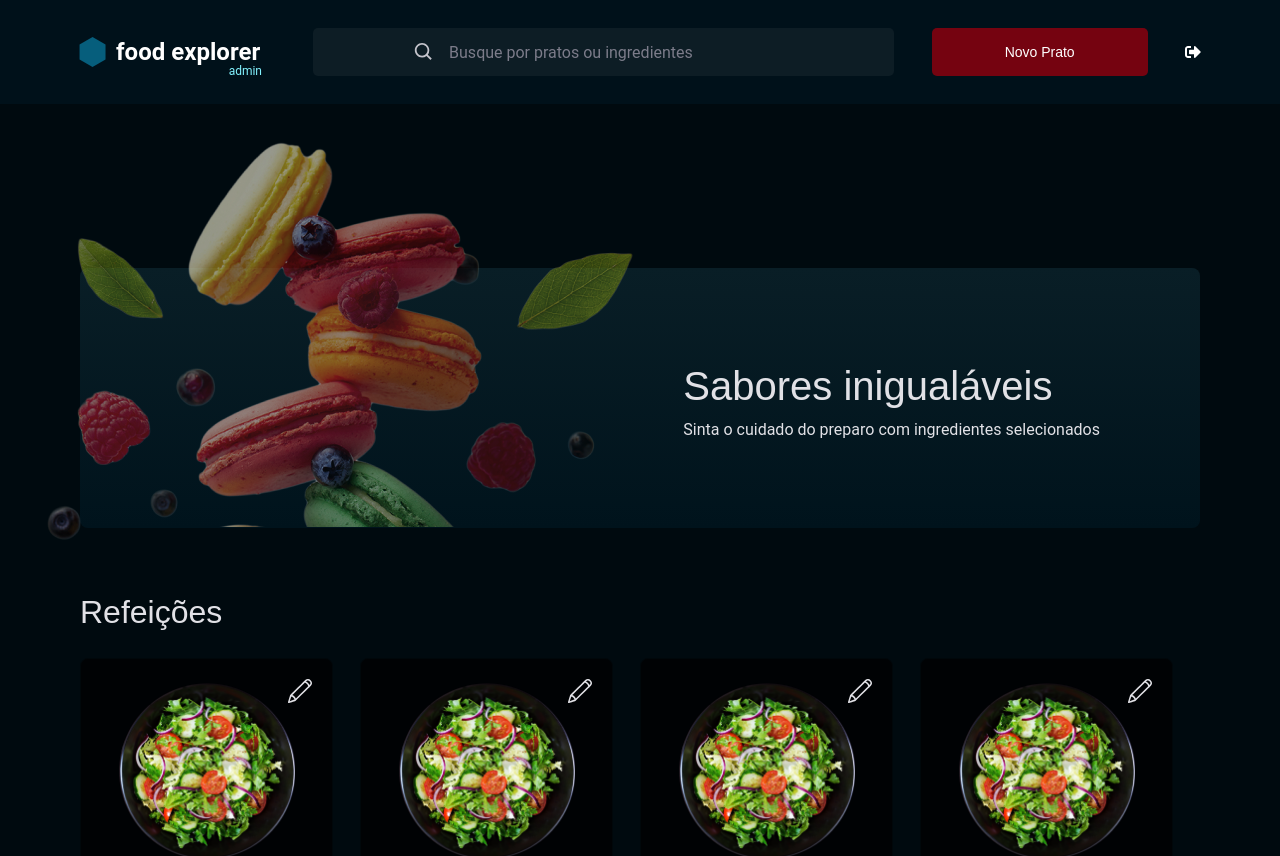
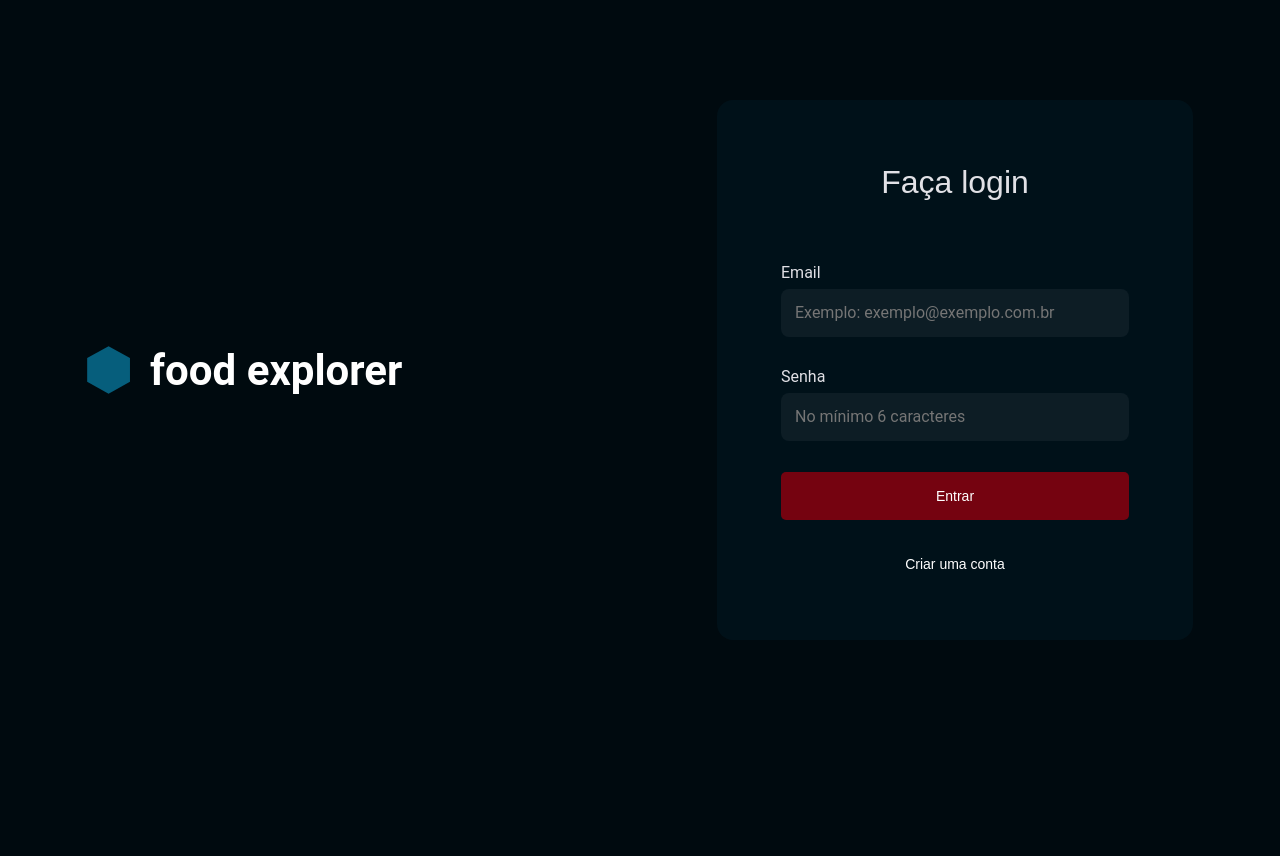
Before and after one commit to dev-rafael92as/frontend-foodExplorer, a React (Vite) app: page / in a window 1280 px wide. Shown: the top 856 px of the page. After the commit the page ends 800 px from the top, so only its background shows below. Built offline with nearby package versions, Linux system fonts and the light colour scheme.

Commit message:
[feat] Initial intagration with backend

```diff
--- a/src/components/Header/index.jsx
+++ b/src/components/Header/index.jsx
@@ -6,12 +6,14 @@ import {FaSignOutAlt} from 'react-icons/fa'
 import { BiSearch } from 'react-icons/bi'
 import ButtonText from '../ButtonText'
 import { Link } from 'react-router-dom'
+import { useFoodExplorer } from '../../hooks/useFoodExplorerContext'
 
-export const Header = ({admin}) => {
+export const Header = () => {
+    const { user } = useFoodExplorer()
   return (
     <Container>
         <div className='wrapper-content-header'>
-        <Link to="/" className={`logo-header style-admin`}>
+        <Link to="/" className={user.admin === 1 ? `logo-header style-admin` : "logo-header"}>
             <svg width="27" height="30" viewBox="0 0 27 30" fill="none" xmlns="http://www.w3.org/2000/svg">
                 <path d="M13.5391 0L26.5294 7.5V22.5L13.5391 30L0.548681 22.5V7.5L13.5391 0Z" fill="#065E7C"/>
             </svg>
@@ -24,7 +26,7 @@ export const Header = ({admin}) => {
         </div>
 
         <div className='container-button'>
-            {admin ? <Link to="/new-dishe"><Button title="Novo Prato"/></Link> : <Button icon={TbReceipt} title={`Pedidos (${0})`}/>}
+            {user.admin === 1 ? <Link to="/new-dishe"><Button title="Novo Prato"/></Link> : <Button icon={TbReceipt} title={`Pedidos (${0})`}/>}
         </div>
 
         <ButtonText to="/" icon={FaSignOutAlt} title=""/>
--- a/src/components/ProductSummary/index.jsx
+++ b/src/components/ProductSummary/index.jsx
@@ -5,11 +5,22 @@ import { HiOutlineHeart, HiHeart } from 'react-icons/hi'
 import Button from '../Button'
 import { Counter } from '../Counter'
 import { Link } from 'react-router-dom'
+import { api } from '../../services/api'
 
-export const ProductSummary = ({...rest}) => {
+export const ProductSummary = ({ dishe, ...rest}) => {
     const [ wishProduct, setWishProduct ] = useState(false)
 
-  return (
+    const imageProduct = `${api.defaults.baseURL}/files/${dishe.image}`
+    console.log("dishe", dishe)
+
+    // const currencyFormat = new Intl.NumberFormat('pt-BR', {
+    //     style: 'currency',
+    //     currency: 'BRL',
+    //     minimumFractionDigits: 2,
+    //     maximumFractionDigits: 2
+    // }).format(dishe.price)
+
+    return (
     <Container {...rest}>
         <Link to="/details">
             <img src={imageProduct} alt="" />
@@ -23,11 +34,11 @@ export const ProductSummary = ({...rest}) => {
 
         <div className='container-infoProduct'>
             <Link to="/details">
-                <h4>Spaguetti Gambe  &gt;</h4>
-                <p>Massa fresca com camarões e pesto.</p>
+                <h4>{dishe.title}  &gt;</h4>
+                <p>{dishe.description}</p>
 
                 <p className='sellingPrice'>
-                    R$ 79,97
+                    {dishe.price}
                 </p>
             </Link>
 
--- a/src/components/Shelf/index.jsx
+++ b/src/components/Shelf/index.jsx
@@ -1,18 +1,27 @@
 import React from 'react'
+import { useFoodExplorer } from '../../hooks/useFoodExplorerContext'
 import { ProductSummary } from '../ProductSummary'
 import { ProductSummaryAdmin } from '../ProductSummaryAdmin'
 import { Container } from './styles'
 
-export const Shelf = ({title, admin}) => {
+export const Shelf = ({title}) => {
+  const { user, dishes } = useFoodExplorer()
+  const admin = user?.isAdmin === 1 ? true : false
+
+  // console.log("dishes", dishes)
+
+  const dishesCategory = dishes?.filter((dish) => dish.category === title);
+  // console.log("dishesCategory", dishesCategory)
   return (
     <Container>
         <h2>{title}</h2>
 
         <div className='container-shelf'>
-            {admin ? <ProductSummaryAdmin/> : <ProductSummary />}
-            {admin ? <ProductSummaryAdmin/> : <ProductSummary />}
-            {admin ? <ProductSummaryAdmin/> : <ProductSummary />}
-            {admin ? <ProductSummaryAdmin/> : <ProductSummary />}
+          {dishesCategory.map((dishe) => (
+            <ProductSummary key={dishe.id} dishe={dishe}/>
+            ))}
+            {/* {admin ? <ProductSummaryAdmin/> : <ProductSummary />} */}
+            {/* {admin ? <ProductSummaryAdmin/> : <ProductSummary />} */}
         </div>
     </Container>
   )
--- a/src/pages/HomeUser/index.jsx
+++ b/src/pages/HomeUser/index.jsx
@@ -1,14 +1,32 @@
-import React from 'react'
+import React, { useEffect } from 'react'
 import { Footer } from '../../components/Footer'
 import { Header } from '../../components/Header'
 import { MainBanner } from '../../components/MainBanner'
 import { Shelf } from '../../components/Shelf'
+import { useFoodExplorer } from '../../hooks/useFoodExplorerContext'
+import { api } from '../../services/api'
 import { Container } from './styles'
 
 export const HomeUser = () => {
+  const  { dishes, setDishes, isLoading, setIsLoading } = useFoodExplorer()
+
+  useEffect(() => {
+    setIsLoading(true)
+    const showDishes = async () => {
+
+      const getDishes = await api.get('/dishes?title')
+      const { data } = getDishes
+
+      setDishes(data)
+      setIsLoading(false)
+    }
+
+    showDishes()
+  }, [])
+
   return (
     <Container>
-      <Header admin={false}/>
+      <Header />
 
       <main className='container-main-content'>
         <MainBanner />
--- a/src/pages/SignIn/index.jsx
+++ b/src/pages/SignIn/index.jsx
@@ -1,11 +1,21 @@
-import React from 'react'
+import React, { useState } from 'react'
 import Button from '../../components/Button'
 import ButtonText from '../../components/ButtonText'
 import Input from '../../components/Input'
 import LogoApp from '../../components/LogoApp'
+import { useFoodExplorer } from '../../hooks/useFoodExplorerContext'
 import { Container } from './styles'
 
 const SignIn = () => {
+  const [ userEmail, setUserEmail ] = useState()
+  const [ userPassword, setUserPassword ] = useState()
+
+  const { signIn } = useFoodExplorer()
+
+  const handleLogin = () => {
+    signIn({email: userEmail, password: userPassword})
+  }
+
   return (
     <Container>
         <LogoApp />
@@ -15,16 +25,22 @@ const SignIn = () => {
 
             <div className='container-input'>
                 <label>Email</label>
-                <Input placeholder="Exemplo: exemplo@exemplo.com.br"></Input>
+                <Input
+                  type="email"
+                  placeholder="Exemplo: exemplo@exemplo.com.br"
+                  onChange={e => setUserEmail(e.target.value)}></Input>
             </div>
 
             <div className='container-input'>
                 <label>Senha</label>
-                <Input placeholder="No mínimo 6 caracteres"></Input>
+                <Input
+                  type = 'password'
+                  placeholder="No mínimo 6 caracteres"
+                  onChange={e => setUserPassword(e.target.value)}></Input>
             </div>
 
             <div className='wrapper-button-access'>
-            <Button title="Entrar" />
+            <Button onClick={handleLogin} title="Entrar" />
             </div>
 
             <div className='wrapper-button-createAccount'>
--- a/src/pages/SignUp/index.jsx
+++ b/src/pages/SignUp/index.jsx
@@ -1,11 +1,18 @@
-import React from 'react'
+import React, { useState } from 'react'
 import Button from '../../components/Button'
 import ButtonText from '../../components/ButtonText'
 import Input from '../../components/Input'
 import LogoApp from '../../components/LogoApp'
+import { useFoodExplorer } from '../../hooks/useFoodExplorerContext'
 import { Container } from './styles'
 
 const SignUp = () => {
+    const [ name, setName ] = useState()
+    const [ email, setEmail ] = useState()
+    const [ password, setPassword ] = useState()
+
+    const {  } = useFoodExplorer()
+
   return (
     <Container>
         <LogoApp />
@@ -14,17 +21,29 @@ const SignUp = () => {
             <h2>Crie sua conta</h2>
             <div className='container-input'>
                 <label>Seu Nome</label>
-                <Input placeholder="Exemplo: Maria da Silva"></Input>
+                <Input
+                    type='text'
+                    placeholder="Exemplo: Maria da Silva"
+                    onChange={e => setName(e.target.value)}
+                ></Input>
             </div>
 
             <div className='container-input'>
                 <label>Email</label>
-                <Input placeholder="Exemplo: exemplo@exemplo.com.br"></Input>
+                <Input
+                    type="email"
+                    placeholder="Exemplo: exemplo@exemplo.com.br"
+                    onChange={e => setEmail(e.target.value)}
+                ></Input>
             </div>
 
             <div className='container-input'>
                 <label>Senha</label>
-                <Input placeholder="No mínimo 6 caracteres"></Input>
+                <Input
+                    type="password"
+                    placeholder="No mínimo 6 caracteres"
+                    onChange={e => setPassword(e.target.value)}
+                ></Input>
             </div>
 
             <div className='wrapper-button-create-account'>
--- a/src/routes/index.jsx
+++ b/src/routes/index.jsx
@@ -1,17 +1,17 @@
 import React from 'react'
 import { BrowserRouter } from 'react-router-dom'
+import { useFoodExplorer } from '../hooks/useFoodExplorerContext'
 import { AppRoutesAdmin } from './app.routesAdmin'
 import { AppRoutesUser } from './app.routesUser'
 import { AuthRoutes } from './auth.routes'
 
 
 export const Routes = () => {
-    const auth = false
-    const admin = true
+  const { user } = useFoodExplorer()
 
   return (
     <BrowserRouter>
-        { auth ? <AuthRoutes/> : admin ? <AppRoutesAdmin /> : <AppRoutesUser />}
+        { !user ? <AuthRoutes/> : user && user.admin === 1 ? <AppRoutesAdmin /> : <AppRoutesUser />}
     </BrowserRouter>
   )
 }
```
Also changed, not shown: src/main.jsx (+3 -4 lines).
